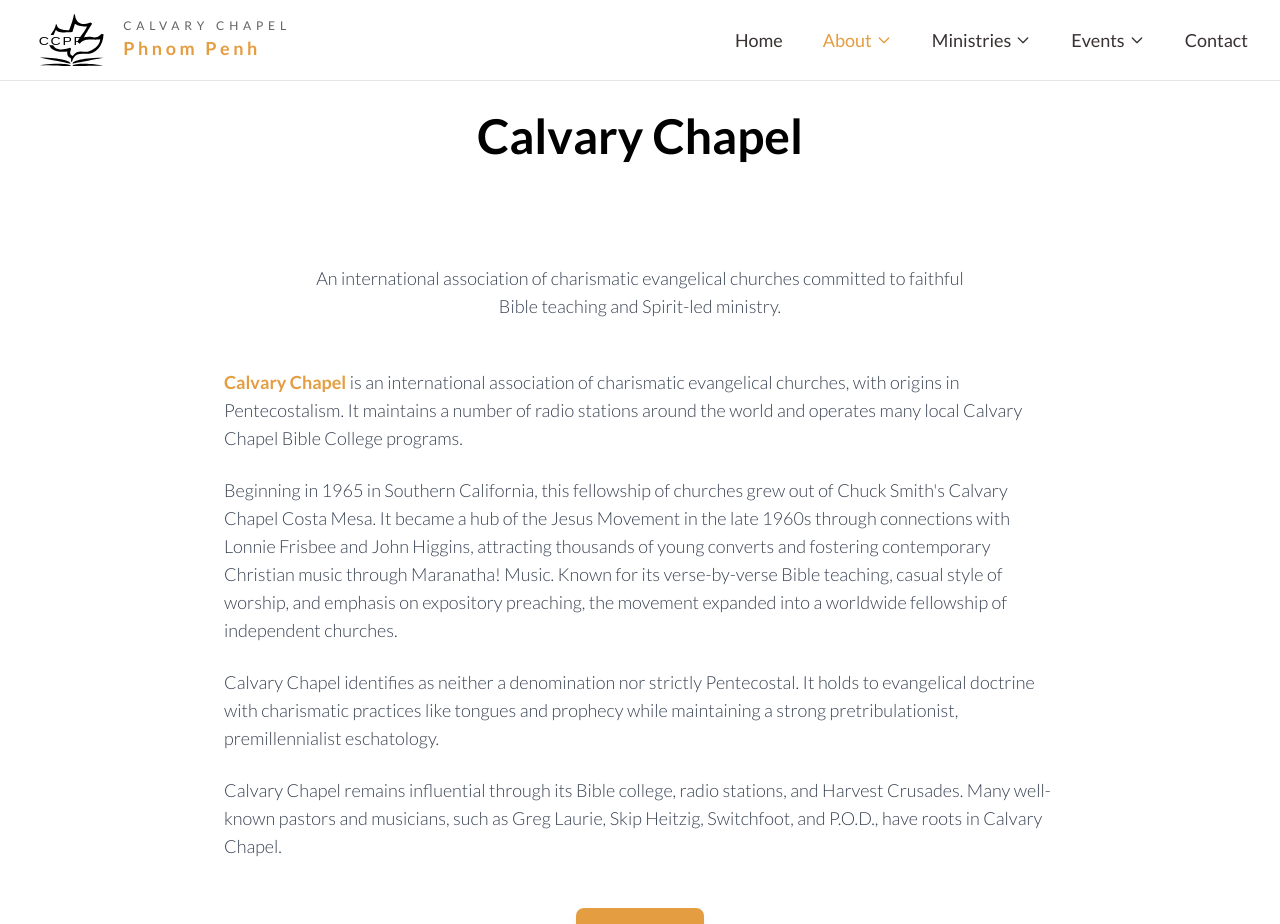
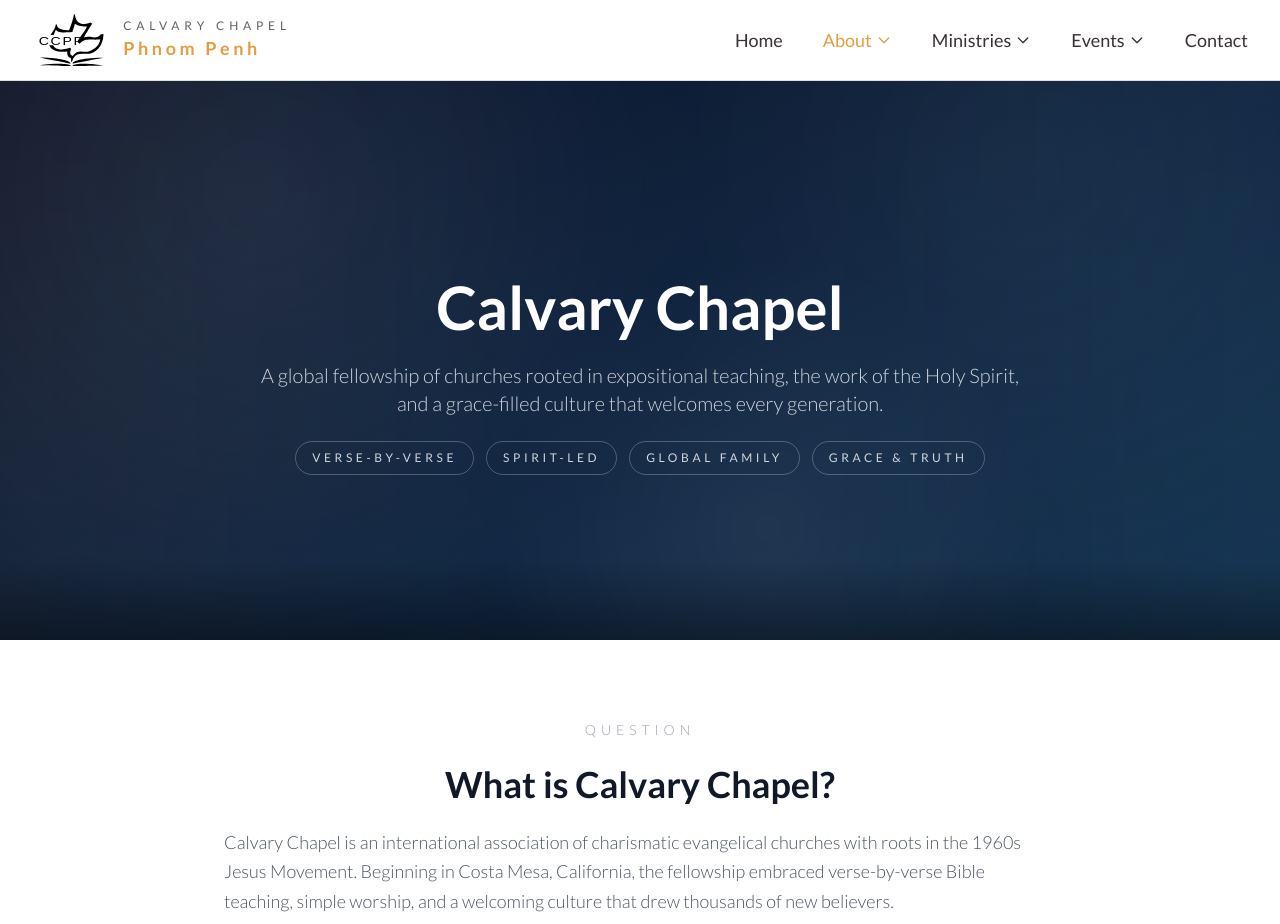
Before and after one commit to Briaptum/ccpp-site, a Vue app in the folder frontend/: page /about/calvary-chapel in a window 1280 px wide. Shown: the top 924 px of the page. Built offline with nearby package versions, Linux system fonts and the light colour scheme; no server answers.

Commit message:
calvary chapel page

```diff
--- a/frontend/src/views/CalvaryChapel.vue
+++ b/frontend/src/views/CalvaryChapel.vue
@@ -1,50 +1,63 @@
 <template>
   <div>
     <!-- Hero Section -->
-    <div class="py-6 md:py-8">
-      <div class="max-w-4xl mx-auto text-center px-4 sm:px-6 lg:px-8">
-        <h1 class="text-4xl md:text-5xl font-bold mb-2">Calvary Chapel</h1>
+    <section class="relative min-h-[70vh] flex items-center overflow-hidden pt-24 md:pt-28 pb-20 bg-gradient-to-br from-[#081229] via-[#0f233f] to-[#173452] text-white">
+      <div class="absolute inset-0" aria-hidden="true">
+        <div
+          class="absolute inset-0 opacity-30 mix-blend-screen"
+          style="background-image: radial-gradient(circle at 20% 20%, rgba(255,255,255,0.25), transparent 40%), radial-gradient(circle at 80% 15%, rgba(255,255,255,0.15), transparent 35%), radial-gradient(circle at 60% 80%, rgba(255,255,255,0.18), transparent 30%);"
+        ></div>
+        <div class="absolute inset-y-[-30%] left-[-15%] w-2/3 bg-gradient-to-r from-brand-orange/25 via-transparent to-transparent blur-[180px] opacity-60"></div>
+        <div class="absolute inset-y-[-20%] right-[-10%] w-1/2 bg-gradient-to-l from-brand-blue/35 via-transparent to-transparent blur-[150px] opacity-70"></div>
+        <div class="absolute inset-x-0 bottom-0 h-40 bg-gradient-to-t from-black/40 via-transparent to-transparent"></div>
       </div>
-    </div>
+      <div class="relative z-10 w-full max-w-5xl mx-auto px-4 sm:px-6 lg:px-8 text-center space-y-6">
+        <h1 class="text-4xl md:text-5xl lg:text-6xl font-bold leading-tight">Calvary Chapel</h1>
+        <p class="text-lg md:text-xl text-white/80 max-w-3xl mx-auto font-light">
+          A global fellowship of churches rooted in expositional teaching, the work of the Holy Spirit, and a grace-filled culture that welcomes every generation.
+        </p>
+        <div class="flex flex-wrap justify-center gap-3">
+          <span
+            v-for="point in heroPoints"
+            :key="point"
+            class="inline-flex items-center px-4 py-2 rounded-full border border-white/25 text-white/80 text-xs uppercase tracking-[0.3em] backdrop-blur-sm"
+          >
+            {{ point }}
+          </span>
+        </div>
+      </div>
+    </section>
 
-    <!-- Content Section -->
-    <div class="bg-primary py-12 md:py-16">
-      <div class="max-w-4xl mx-auto px-4 sm:px-6 lg:px-8">
-        <p class="text-lg text-gray-700 text-center mb-12 max-w-2xl mx-auto">
-          An international association of charismatic evangelical churches committed to faithful Bible teaching and Spirit-led ministry.
-        </p>
-
-        <div class="prose prose-lg max-w-none">
-          <p class="text-lg text-gray-700 mb-6">
-            <span class="font-bold text-brand-orange">Calvary Chapel</span> is an international association of charismatic evangelical churches, with origins in Pentecostalism. It maintains a number of radio stations around the world and operates many local Calvary Chapel Bible College programs.
+    <!-- About Section -->
+    <section class="py-20 bg-white">
+      <div class="max-w-4xl mx-auto px-4 sm:px-6 lg:px-8 space-y-6 text-center">
+        <p class="text-sm uppercase tracking-[0.35em] text-gray-400">Question</p>
+        <h2 class="text-3xl md:text-4xl font-bold text-gray-900">What is Calvary Chapel?</h2>
+        <div class="space-y-4 text-left text-lg text-gray-600 leading-relaxed">
+          <p>
+            Calvary Chapel is an international association of charismatic evangelical churches with roots in the 1960s Jesus Movement. Beginning in Costa Mesa, California, the fellowship embraced verse-by-verse Bible teaching, simple worship, and a welcoming culture that drew thousands of new believers.
           </p>
-          <p class="text-lg text-gray-700 mb-6">
-            Beginning in 1965 in Southern California, this fellowship of churches grew out of Chuck Smith's Calvary Chapel Costa Mesa. It became a hub of the Jesus Movement in the late 1960s through connections with Lonnie Frisbee and John Higgins, attracting thousands of young converts and fostering contemporary Christian music through Maranatha! Music. Known for its verse-by-verse Bible teaching, casual style of worship, and emphasis on expository preaching, the movement expanded into a worldwide fellowship of independent churches.
+          <p>
+            The churches identify as neither a denomination nor strictly Pentecostal. They hold to historic evangelical doctrine, practice the gifts of the Holy Spirit in an orderly way, and maintain a strong expectation of Christ’s return.
           </p>
-          <p class="text-lg text-gray-700 mb-6">
-            Calvary Chapel identifies as neither a denomination nor strictly Pentecostal. It holds to evangelical doctrine with charismatic practices like tongues and prophecy while maintaining a strong pretribulationist, premillennialist eschatology.
-          </p>
-          <p class="text-lg text-gray-700 mb-6">
-            Calvary Chapel remains influential through its Bible college, radio stations, and Harvest Crusades. Many well-known pastors and musicians, such as Greg Laurie, Skip Heitzig, Switchfoot, and P.O.D., have roots in Calvary Chapel.
+          <p>
+            Today the Calvary Chapel family includes radio ministries, Bible colleges, and church plants around the world—all focused on teaching Scripture, depending on the Spirit, and serving communities with the hope of Jesus.
           </p>
         </div>
-
-        <div class="flex flex-wrap justify-center gap-4 mt-12">
-          <router-link
-            to="/contact"
-            class="inline-flex items-center justify-center px-6 py-3 text-base bg-brand-orange text-white font-semibold rounded-lg hover:bg-brand-orange/90 hover:shadow-xl transform hover:-translate-y-0.5 transition-all duration-300 shadow-lg"
-          >
-            Contact Us
-          </router-link>
-        </div>
       </div>
-    </div>
-
+    </section>
   </div>
 </template>
 
 <script>
 export default {
   name: 'CalvaryChapel',
-};
+  setup() {
+    const heroPoints = ['Verse-by-verse', 'Spirit-led', 'Global family', 'Grace & truth']
+
+    return {
+      heroPoints
+    }
+  }
+}
 </script>
```
